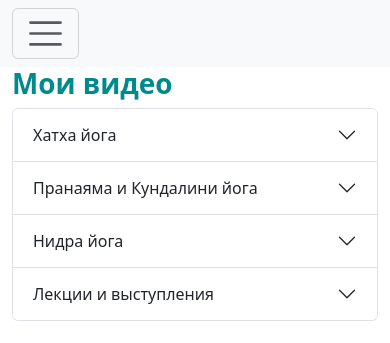
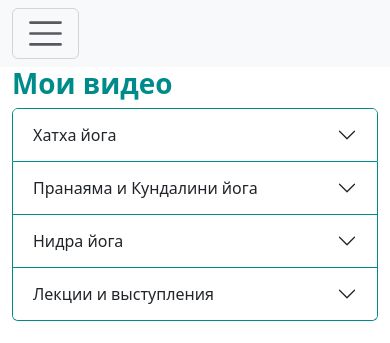
Before and after one commit to TimurTairov/my-yoga-site, a React (Create React App) app: page /myvideo in a window 390 px wide. Shown: the top 343 px of the page. Built offline with nearby package versions, Linux system fonts and the light colour scheme.

Commit message:
commit 4.0

```diff
--- a/src/pages/Feedbacks.js
+++ b/src/pages/Feedbacks.js
@@ -1,6 +1,6 @@
 import React from 'react'
 import { useNavigate } from 'react-router-dom'
-import { Container, Carousel, Button, Accordion } from 'react-bootstrap'
+import { Container, Carousel, Accordion } from 'react-bootstrap'
 import img1 from '../images/Feedbacks/001.jpg'
 import img2 from '../images/Feedbacks/002.jpg'
 import img3 from '../images/Feedbacks/003.jpg'
@@ -59,7 +59,7 @@ const Feedbacks = () => {
         <Accordion.Item eventKey="2">
           <Accordion.Header>Отзыв Натальи</Accordion.Header>
           <Accordion.Body>
-            <h6 className='text-muted'>Хочу сказать несколько слов о том, что значит для меня йога с Тимуром Таировым. Я пришла в спортивный клуб прежде всего чтобы решить проблемы со здоровьем. Пробовала и упражнения на тренажёрах, и другие занятия, но, остановилась на йоге. Я выбрала йогу именно благодаря Тимуру. У него гармоничные, разнообразные и интересные занятия. Очень вдумчивый и аккуратный подход для людей с разной физической подготовкой. Практики направлены для восстановления здоровья позвоночника и суставов, обретения правильной осанки и здоровья в целом. Кроме того, "понятная" подача информации, грамотность, интеллигентность. А его постоянные напоминания о том что не стоит гнаться за успехами и сроками, помогают мне оберегать себя от травм. Спасибо!
+            <h6 className='text-muted'>Хочу сказать несколько слов о том, что значит для меня йога с Тимуром. Я пришла в спортивный клуб прежде всего чтобы решить проблемы со здоровьем. Пробовала и упражнения на тренажёрах, и другие занятия, но, остановилась на йоге. Я выбрала йогу именно благодаря Тимуру. У него гармоничные, разнообразные и интересные занятия. Очень вдумчивый и аккуратный подход для людей с разной физической подготовкой. Практики направлены для восстановления здоровья позвоночника и суставов, обретения правильной осанки и здоровья в целом. Кроме того, "понятная" подача информации, грамотность, интеллигентность. А его постоянные напоминания о том что не стоит гнаться за успехами и сроками, помогают мне оберегать себя от травм. Спасибо!
               <br /> С уважением,
               Наталья Фролова.
             </h6>
--- a/src/styles/App.css
+++ b/src/styles/App.css
@@ -18,3 +18,11 @@
 a {
   text-decoration: none;
 }
+.accordion {
+  --bs-accordion-active-bg: #b1eec87a;
+}
+.accordion-item {
+  border-color: darkcyan;
+  /* --bs-accordion-btn-focus-border-color: darkcyan; */
+  --bs-accordion-btn-focus-box-shadow: 0 0 0 0.25rem rgba(2, 143, 143, 0.25);
+}
--- a/src/styles/Gif.css
+++ b/src/styles/Gif.css
@@ -30,6 +30,10 @@
 }
 
 @media ((max-width: 800px)) {
+  .gifka {
+    width: 100%;
+    height: auto;
+  }
 }
 
 @media ((max-width: 540px)) {
--- a/src/styles/MyFooter.css
+++ b/src/styles/MyFooter.css
@@ -61,6 +61,7 @@
 }
 
 .footer-content {
+  margin-top: 1rem;
   margin-left: auto;
   margin-right: auto;
   width: 14em;
```
